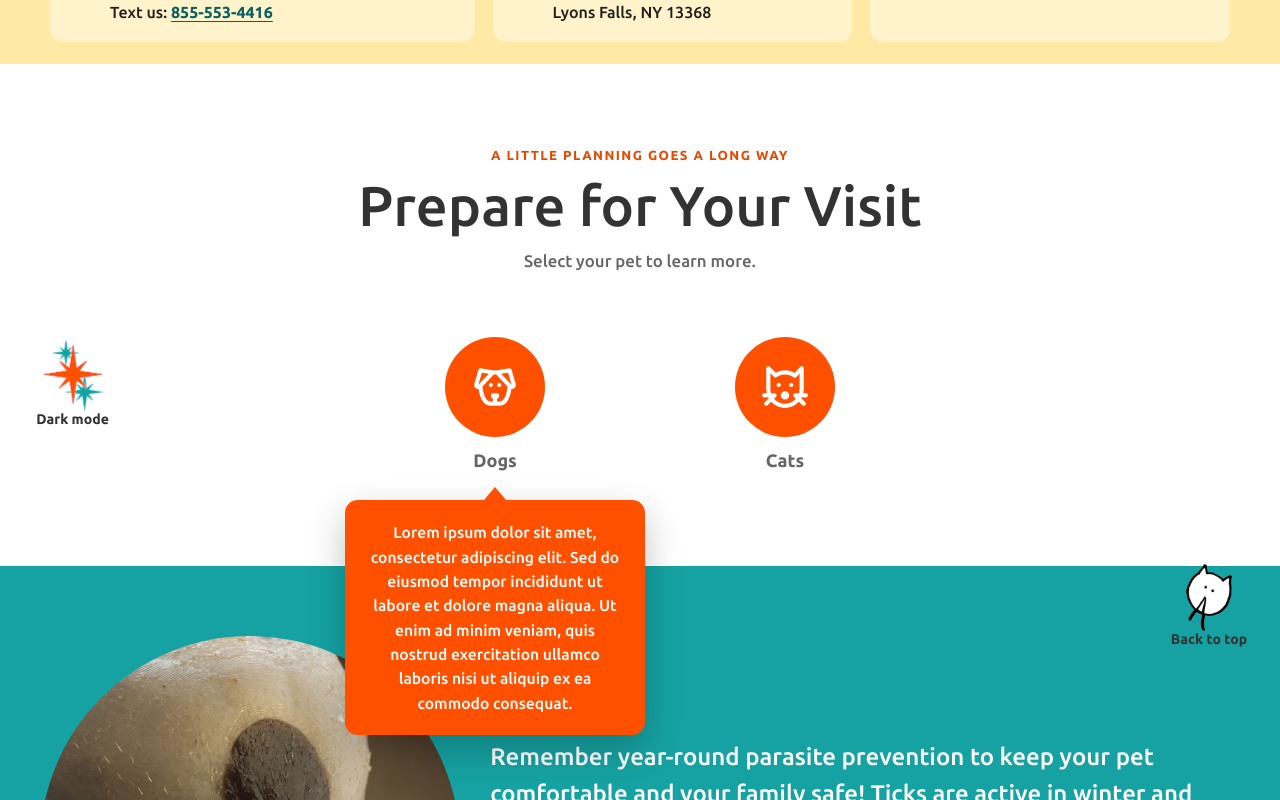
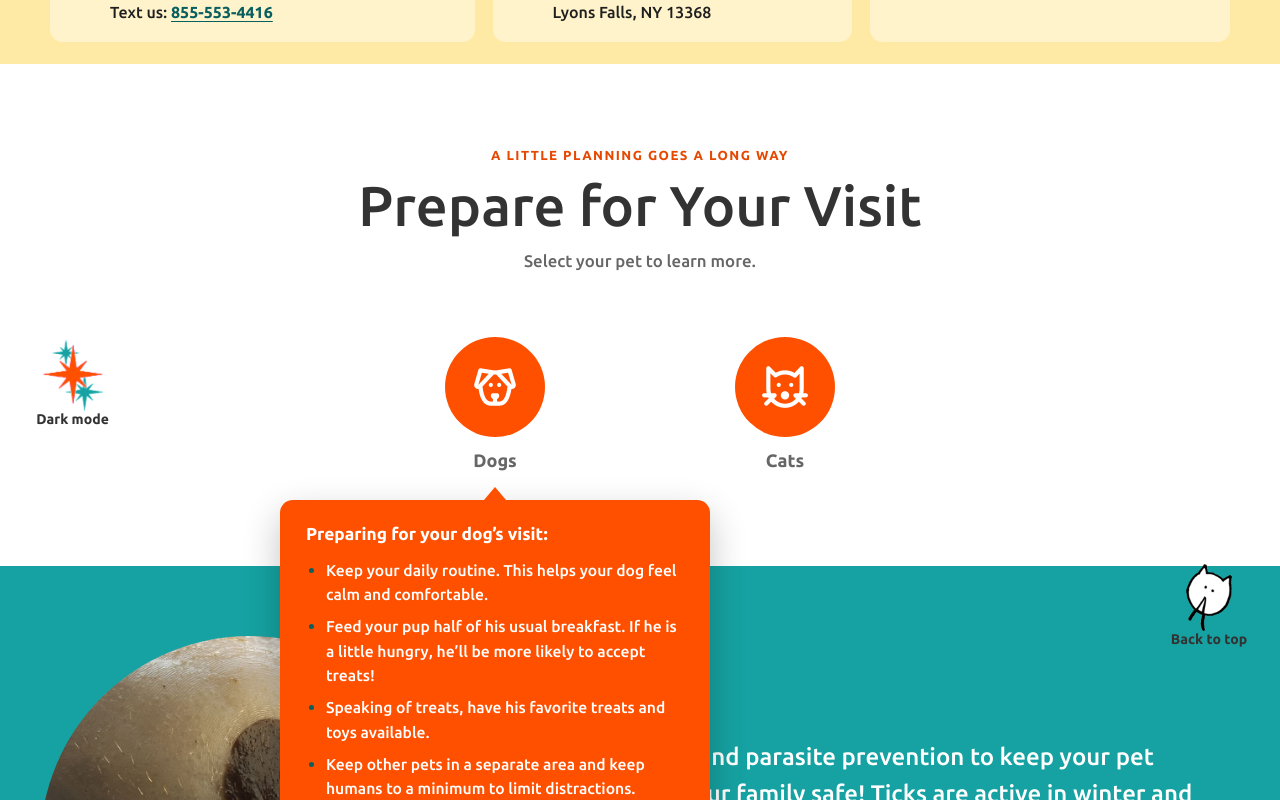
Before and after one commit to chrismuha/littlefriendsvet, a Vue app: page / in a window 1280 px wide. Both pictures are taken after a click on the button "Dogs". Shown: the part 5744-6544 px from the top of the page. Built offline with nearby package versions, Linux system fonts and the light colour scheme; a web font is replaced by a local one.

Commit message:
Add pet visit preparation guidance

```diff
--- a/src/components/home/PrepareForVisit.vue
+++ b/src/components/home/PrepareForVisit.vue
@@ -30,7 +30,10 @@
                             role="region"
                             :aria-label="`${pet.title} visit preparation details`"
                         >
-                            <p>{{ pet.description }}</p>
+                            <h3>{{ pet.heading }}</h3>
+                            <ul>
+                                <li v-for="item in pet.tips" :key="item">{{ item }}</li>
+                            </ul>
                         </div>
                     </Transition>
                 </div>
@@ -49,7 +52,10 @@
                             <h2 :id="`visit-title-${activeIndex}`">{{ activePet.title }}</h2>
                         </div>
                         <div class="visit-description">
-                            <p>{{ activePet.description }}</p>
+                            <h3>{{ activePet.heading }}</h3>
+                            <ul>
+                                <li v-for="item in activePet.tips" :key="item">{{ item }}</li>
+                            </ul>
                         </div>
                     </div>
                 </div>
@@ -65,12 +71,27 @@ const pets = [
     {
         icon: 'ti ti-dog',
         title: 'Dogs',
-        description: 'Lorem ipsum dolor sit amet, consectetur adipiscing elit. Sed do eiusmod tempor incididunt ut labore et dolore magna aliqua. Ut enim ad minim veniam, quis nostrud exercitation ullamco laboris nisi ut aliquip ex ea commodo consequat.',
+        heading: 'Preparing for your dog’s visit:',
+        tips: [
+            'Keep your daily routine. This helps your dog feel calm and comfortable.',
+            'Feed your pup half of his usual breakfast. If he is a little hungry, he’ll be more likely to accept treats!',
+            'Speaking of treats, have his favorite treats and toys available.',
+            'Keep other pets in a separate area and keep humans to a minimum to limit distractions.',
+            'Dr. Underwood will examine your dog in his comfortable space. It’s best to have your dog on a leash.',
+            'If your dog is frightened or stressed by the visit, we may wish to reschedule for another time.',
+        ],
     },
     {
         icon: 'ti ti-cat',
         title: 'Cats',
-        description: 'Lorem ipsum dolor sit amet, consectetur adipiscing elit. Sed do eiusmod tempor incididunt ut labore et dolore magna aliqua. Ut enim ad minim veniam, quis nostrud exercitation ullamco laboris nisi ut aliquip ex ea commodo consequat.',
+        heading: 'Preparing for your kitty’s visit:',
+        tips: [
+            'Keep your daily routine. This helps your kitty feel calm and comfortable.',
+            'Have her favorite treats or foods available for the visit.',
+            'Keep other pets in a separate area and keep humans to a minimum to limit distractions.',
+            'Dr. Underwood will examine your kitty in her comfortable space.',
+            'If your kitty is frightened or stressed by the visit, we may wish to reschedule for another time.',
+        ],
     },
 ]
 
@@ -167,15 +188,18 @@ onBeforeUnmount(() => {
 .visit-item > i, .visit-dialog-heading > i { display: inline-flex; align-items: center; justify-content: center; flex: 0 0 auto; width: 100px; height: 100px; padding: 20px; border-radius: 50%; background: var(--primary-orange); color: white; font-size: 50px; }
 .visit-item > i { margin: 10px 0; }
 .visit-item span { font-size: 18px; font-weight: 700; }
-.visit-popover { position: absolute; top: calc(100% + 16px); left: 50%; z-index: 20; width: 300px; padding: 20px 22px; border-radius: 0.8rem; background: var(--primary-orange); color: white; box-shadow: 0 14px 36px rgba(0, 0, 0, 0.24); font-size: 0.98rem; font-weight: 500; line-height: 1.55; text-align: center; transform: translateX(-50%); }
+.visit-popover { position: absolute; top: calc(100% + 16px); left: 50%; z-index: 20; width: min(430px, calc(100vw - 40px)); padding: 22px 26px; border-radius: 0.8rem; background: var(--primary-orange); color: white; box-shadow: 0 14px 36px rgba(0, 0, 0, 0.24); font-size: 0.98rem; font-weight: 500; line-height: 1.55; text-align: left; transform: translateX(-50%); }
 .visit-popover::before { content: ''; position: absolute; bottom: 100%; left: 50%; border-width: 0 11px 13px; border-style: solid; border-color: transparent transparent var(--primary-orange); transform: translateX(-50%); }
+.visit-popover h3, .visit-description h3 { margin: 0 0 12px; color: inherit; font-size: 1.08rem; font-weight: 800; line-height: 1.35; }
+.visit-popover ul, .visit-description ul { margin: 0; padding-left: 1.25rem; }
+.visit-popover li + li, .visit-description li + li { margin-top: 8px; }
 .visit-popover-enter-active, .visit-popover-leave-active { transition: opacity 0.18s ease, transform 0.18s ease; }
 .visit-popover-enter-from, .visit-popover-leave-to { opacity: 0; transform: translate(-50%, -6px); }
 .visit-backdrop { position: fixed; inset: 0; z-index: 10000; display: grid; place-items: center; overflow-y: auto; padding: 28px; background: rgba(47, 17, 3, 0.64); -webkit-backdrop-filter: blur(10px); backdrop-filter: blur(10px); }
 .visit-dialog { position: relative; width: min(620px, 100%); overflow: hidden; border: 1px solid rgba(255, 255, 255, 0.12); border-radius: 1.25rem; background: var(--surface-background); color: var(--page-text); box-shadow: 0 24px 80px rgba(0, 0, 0, 0.38); }
 .visit-dialog-heading { display: flex; flex-direction: column; align-items: center; gap: 18px; padding: 48px 64px 34px; text-align: center; }
 .visit-dialog-heading h2 { margin: 0; color: var(--heading-text); font-size: clamp(1.65rem, 4vw, 2.25rem); font-weight: 500; line-height: 1.2; }
-.visit-description { padding: 28px 44px 34px; background: var(--primary-orange); color: white; font-size: clamp(1rem, 2.4vw, 1.2rem); line-height: 1.55; text-align: center; }
+.visit-description { padding: 28px 44px 34px; background: var(--primary-orange); color: white; font-size: clamp(1rem, 2.4vw, 1.2rem); line-height: 1.55; text-align: left; }
 .visit-close { position: absolute; top: 14px; right: 14px; z-index: 1; display: inline-grid; width: 44px; height: 44px; place-items: center; border: 0; border-radius: 50%; background: rgba(0, 0, 0, 0.08); color: var(--heading-text); cursor: pointer; font-size: 22px; transition: background-color 0.2s ease, transform 0.2s ease; }
 .visit-close:hover { background: rgba(0, 0, 0, 0.16); transform: scale(1.06); }
 .visit-close:focus-visible { outline: 3px solid var(--primary-teal); outline-offset: 2px; }
```
